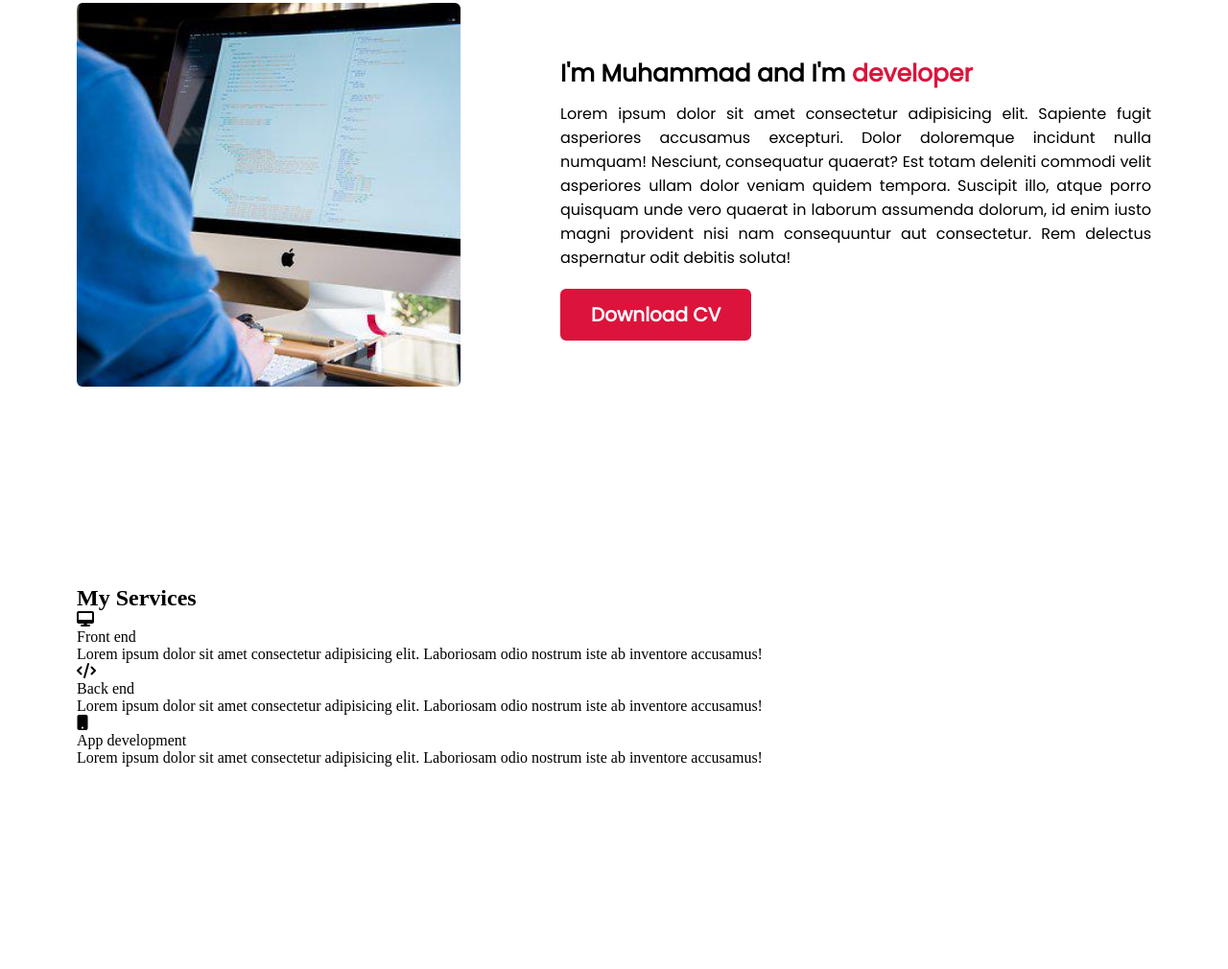
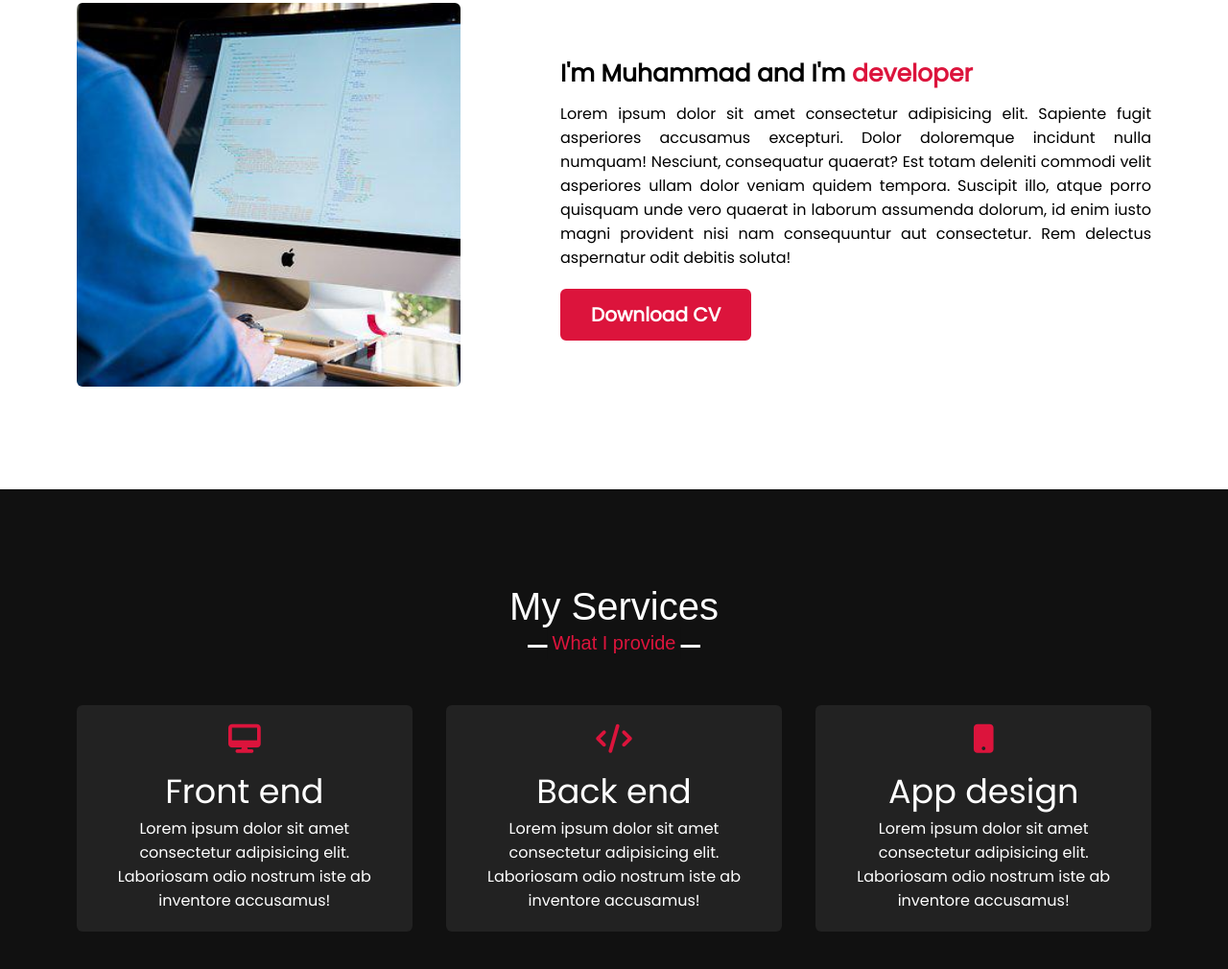
Before and after one commit to aboo-anas/Second-sample-web, a website: page index.html in a window 1280 px wide. Shown: the part 1022-2032 px from the top of the page at 96% size. Before the commit the page ends 1921 px from the top, so only its background shows below. Drawn offline with nearby package versions, Linux system fonts and the light colour scheme.

Commit message:
service section completed

```diff
--- a/index.html
+++ b/index.html
@@ -72,14 +72,14 @@
       </div>
     </section>
     <!-- service section starts here -->
-    <section class="service" id="about">
+    <section class="services" id="services">
       <div class="max-width">
         <h2 class="title">My Services</h2>
         <div class="service-content">
           <div class="card">
             <div class="box">
               <i class="fa-solid fa-desktop"></i>
-              <div class="tex">Front end</div>
+              <div class="text">Front end</div>
               <p>
                 Lorem ipsum dolor sit amet consectetur adipisicing elit.
                 Laboriosam odio nostrum iste ab inventore accusamus!
@@ -89,7 +89,7 @@
           <div class="card">
             <div class="box">
               <i class="fas fa-code"></i>
-              <div class="tex">Back end</div>
+              <div class="text">Back end</div>
               <p>
                 Lorem ipsum dolor sit amet consectetur adipisicing elit.
                 Laboriosam odio nostrum iste ab inventore accusamus!
@@ -99,7 +99,7 @@
           <div class="card">
             <div class="box">
               <i class="fa-solid fa-mobile-button"></i>
-              <div class="tex">App development</div>
+              <div class="text">App design</div>
               <p>
                 Lorem ipsum dolor sit amet consectetur adipisicing elit.
                 Laboriosam odio nostrum iste ab inventore accusamus!
--- a/sheet.css
+++ b/sheet.css
@@ -13,8 +13,6 @@
     width: 100%;
     padding: 15px 0px;
     z-index: 999;
-    top: -9px;
-    left: -25px;
     font-family: 'Ubuntu' 'sans-serif';
 }
 
@@ -79,11 +77,11 @@
 
 .home {
     display: flex;
-    background: url("images/image3.jpg") no-repeat center;
+    background: url("images/image3.jpg") no-repeat center center;
     height: 100vh;
     background-size: cover;
     background-attachment: fixed;
-    min-height: 500;
+    min-height: 500px;
     min-width: max-content;
     color:rgb(255, 255, 255);
     font-family: 'Ubuntu' sans-serif;
@@ -91,6 +89,7 @@
 
 .home .max-width{
     margin: auto 0 auto 40px;
+
 }
 
 
@@ -144,10 +143,10 @@
 section {
     padding: 100px 0;
 }
-.about {
+.about, .services {
     font-family: 'Poppins', sans-serif;
 }
-.about .title {
+section .title {
     position: relative;
     text-align: center;
     font-size: 40px;
@@ -157,7 +156,7 @@ section {
     font-family: 'Ubuntu', sans-serif;
 }
 
-.about .title::before {
+section .title::before {
     content: "";
     position: absolute;
     width: 180px;
@@ -168,7 +167,7 @@ section {
     transform: translateX(-50%);
 }
 
-.about .title::after {
+section .title::after {
     content: "who I am";
     position: absolute;
     background: #111;
@@ -181,7 +180,12 @@ section {
     transform: translateX(-50%);
 }
 
-.about .about-content {
+.about .title::after {
+    content: "who I am";
+}
+
+.about .about-content,
+.services .service-content {
     display: flex;
     flex-wrap: wrap;
     align-items: center;
@@ -231,12 +235,61 @@ section {
     border-radius: 6px;
 }
 
-@media (max-width: 1104px) {
+/* services styling start */
+
+.services {
+    background: #111;
+    color: #fff;
+}
+
+.services .title::before {
+    background: #fff;
+}
+
+.services .title::after {
+    content: "What I provide";
+    background: #111;
+}
+.services .service-content .card {
+    width: calc(33% - 20px);
+    background: #222;
+    text-align: center;
+    border-radius: 6px;
+    padding: 20px 25px;
+    cursor: pointer;
+}
+
+.services .service-content .card i {
+    font-size: 30px;
+    color: crimson;
+    transition: color 0.3s ease;
+}
+
+.services .service-content .card .box{
+    transition: all 0.3s ease;
+}
+
+.services .service-content .card:hover {
+    background: crimson;
+}
+
+.services .service-content .card:hover i {
+    color: #fff;
+}
+
+.services .service-content .card:hover .box{
+    transform: scale(1.05);
+}
+.services .service-content .card .text {
+    font-size: 35px;
+    font-weight: 500;
+    margin: 10px 0.7px 0;
+}
+
+@media (max-width: 1300px) {
     .home .max-width {
         margin-left: 0px;
-
     }
-
 }
 
 @media (max-width: 1104px) {
@@ -300,6 +353,11 @@ section {
         font-size: 30px;
     }
 
+    .services .service-content .card {
+        width: calc(50% - 10px);
+        margin-bottom: 20px;
+    }
+
 }
 
 @media (max-width: 690px) {
@@ -326,4 +384,8 @@ section {
     .home .home-content .text-3 {
         font-size: 20px;
     }
+
+    .services .service-content .card {
+        width: 100%;
+    }
 }
```
